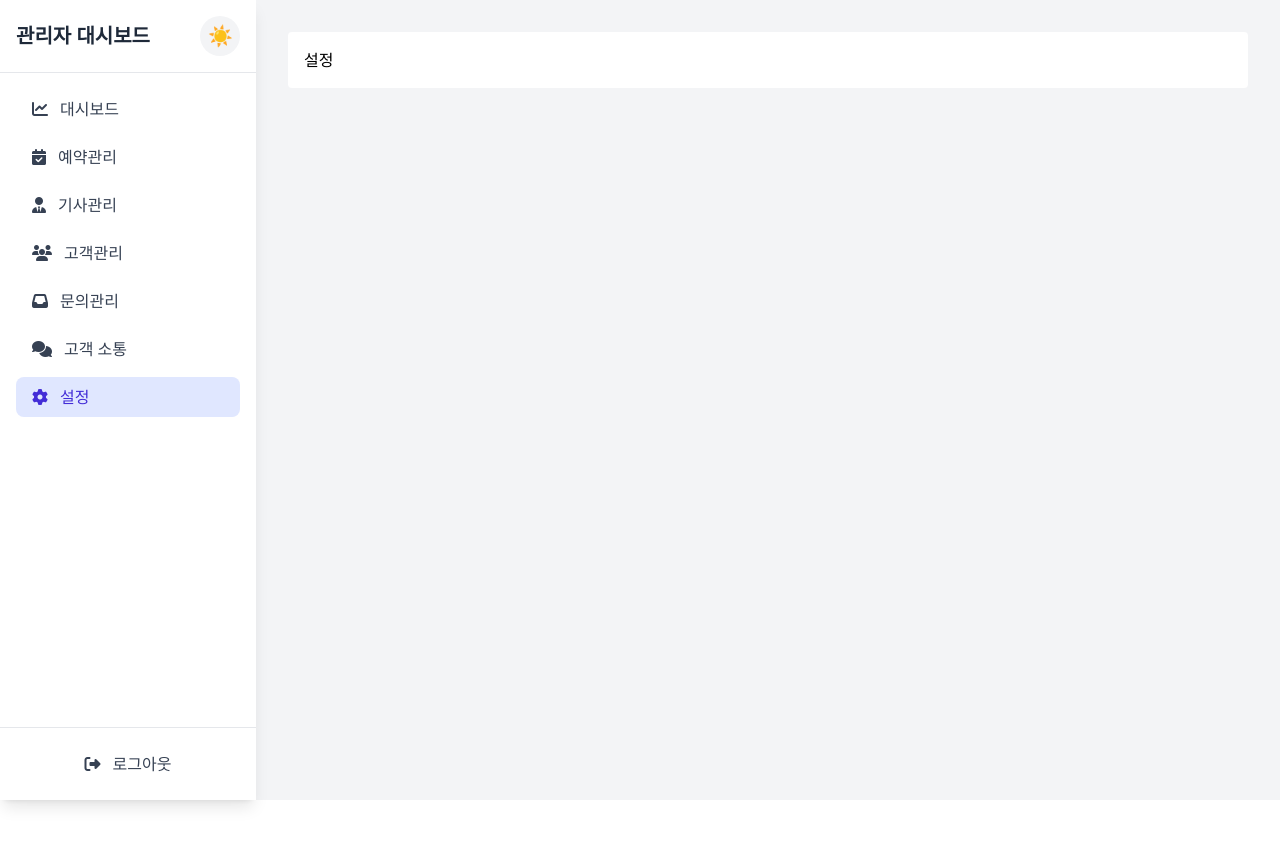
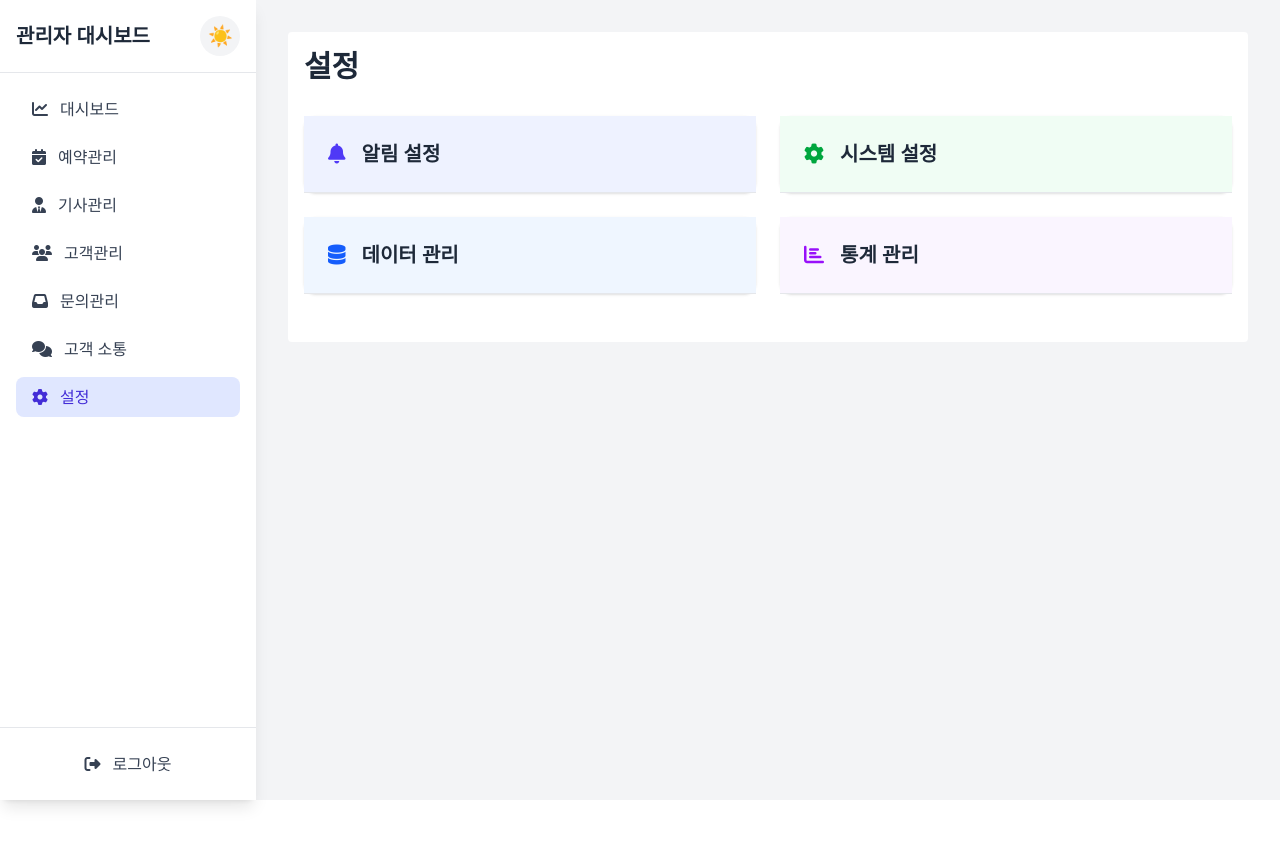
Before and after one commit to 13inuo0/vue-language-change-i18n, a Vue app: page /admin/settings in a window 1280 px wide. Shown: the top 846 px of the page. Built offline with nearby package versions, Linux system fonts and the light colour scheme.

Commit message:
차트 중단 + 예약현황 + 설정 스타일 적용 중

```diff
--- a/src/components/Chart.vue
+++ b/src/components/Chart.vue
@@ -1,11 +1,16 @@
 <template>
-    <Pie :data="data"/>
+  <Pie :data="data" />
 </template>
 <script setup>
-import { Pie } from 'vue-chartjs';
+import { Pie } from "vue-chartjs";
 
 // 차트 데이터
 const data = {
+  labels: ["Red", "Orange", "Yellow", "Green", "Blue"],
+  datasets:[
+    {
 
-}
+    },
+  ]
+};
 </script>
--- a/src/pages/admin/Dashboard_admin.vue
+++ b/src/pages/admin/Dashboard_admin.vue
@@ -14,6 +14,25 @@
         <div class="h-64">
           <Chart />
         </div>
+        <!-- 최근 내역 -->
+        <div class="bg-white dark:bg-gray-800 rounded-lg shadow p-6">
+          <h2 class="text-lg font-semibold text-gray-800 dark:text-white mb-4">최근 예약</h2>
+          <div class="space-y-4">
+            <div
+              v-for="reservation in recentReservations"
+              :key="reservation.Id"
+              class="flex items-center justify-between p-4 bg-gray-50 dark:bg-gray-700 rounded-lg"
+            >
+              <div>
+                <p class="font-medium text-gray-900 dark:text-white">{{ reservation.customerName }}</p>
+                <p class="text-sm text-gray-500 dark:text-gray-400">{{ reservation.date }}</p>
+              </div>
+              <span  :class="getStatusClass(reservation.status)" class="px-2 py-1 text-xs font-semibold rounded-full">
+                {{ reservation.status }}
+              </span>
+            </div>
+          </div>
+        </div>
       </div>
     </div>
   </div>
@@ -21,6 +40,7 @@
 <script setup>
 import Chart from "@/components/Chart.vue";
 import DashboardStats from "@/components/DashboardStats.vue";
+import { ref } from "vue";
 
 // 통계카드 더미
 const stats = [
@@ -55,4 +75,30 @@ const stats = [
     color: "text-yellow-600",
   },
 ];
+// 최근예약
+const recentReservations = ref([
+  { id: 1, customerName: "김철수", date: "2024-03-20", status: "확정" },
+  { id: 2, customerName: "이영희", date: "2024-03-21", status: "대기" },
+  { id: 3, customerName: "박민수", date: "2024-03-22", status: "취소" },
+  { id: 4, customerName: "정지은", date: "2024-03-23", status: "확정" },
+]);
+
+// 에약 상태 css
+// 상태 css
+const getStatusClass = (status) => {
+  const statusClasses = {
+    예약완료:
+      "bg-green-100 dark:bg-green-900 text-green-800 dark:text-green-300",
+    진행중: "bg-blue-100 dark:bg-blue-900 text-blue-800 dark:text-blue-300",
+    대기중: "bg-gray-100 dark:bg-gray-900 text-gray-800 dark:text-gray-300",
+    확정: "bg-green-100 dark:bg-green-900 text-green-800 dark:text-green-300",
+    대기: "bg-yellow-100 dark:bg-yellow-900 text-yellow-800 dark:text-yellow-300",
+    취소: "bg-red-100 dark:bg-red-900 text-red-800 dark:text-red-300",
+    활동중: "bg-green-100 dark:bg-green-900 text-green-800 dark:text-green-300",
+  };
+  return (
+    statusClasses[status] ||
+    "bg-gray-100 dark:bg-gray-900 text-gray-800 dark:text-gray-300"
+  );
+};
 </script>
--- a/src/pages/admin/Settings.vue
+++ b/src/pages/admin/Settings.vue
@@ -1,7 +1,36 @@
 <template>
   <div class="space-y-6 bg-white text-black dark:bg-black dark:text-white p-4 rounded">
-    설정
+    <h1 class="text-3xl font-bold text-gray-800 mb-8">설정</h1>
+    <div class="grid grid-cols-1 md:grid-cols-2 gap-6 mb-8">
+      <!-- 알림 설정 -->
+      <div class="bg-white rounded-xl shadow-sm text-gray-700 dark:text-gray-300">
+        <div class="bg-indigo-50 p-6 border-b border-gray-200 flex items-center gap-4">
+          <i class="fas fa-bell text-xl text-indigo-600"></i>
+          <h2 class="text-xl font-semibold text-gray-800">알림 설정</h2>
+        </div>
+      </div>
+      <!-- 시스템 설정 -->
+      <div class="bg-white rounded-xl shadow-sm text-gray-700 dark:text-gray-300">
+        <div class="bg-green-50 p-6 border-b border-gray-200 flex items-center gap-4">
+          <i class="fas fa-cog text-xl text-green-600"></i>
+          <h2 class="text-xl font-semibold text-gray-800">시스템 설정</h2>
+        </div>
+      </div>
+      <!-- 데이터 관리 -->
+      <div class="bg-white rounded-xl shadow-sm text-gray-700 dark:text-gray-300">
+        <div class="bg-blue-50 p-6 border-b border-gray-200 flex items-center gap-4">
+          <i class="fas fa-database text-xl text-blue-600"></i>
+          <h2 class="text-xl font-semibold text-gray-800">데이터 관리</h2>
+        </div>
+      </div>
+      <!-- 통계 관리 -->
+      <div class="bg-white rounded-xl shadow-sm text-gray-700 dark:text-gray-300">
+        <div class="bg-purple-50 p-6 border-b border-gray-200 flex items-center gap-4">
+          <i class="fas fa-chart-bar text-xl text-purple-600"></i>
+          <h2 class="text-xl font-semibold text-gray-800">통계 관리</h2>
+        </div>
+      </div>
+    </div>
   </div>
-
 </template>
 <script setup></script>
```
